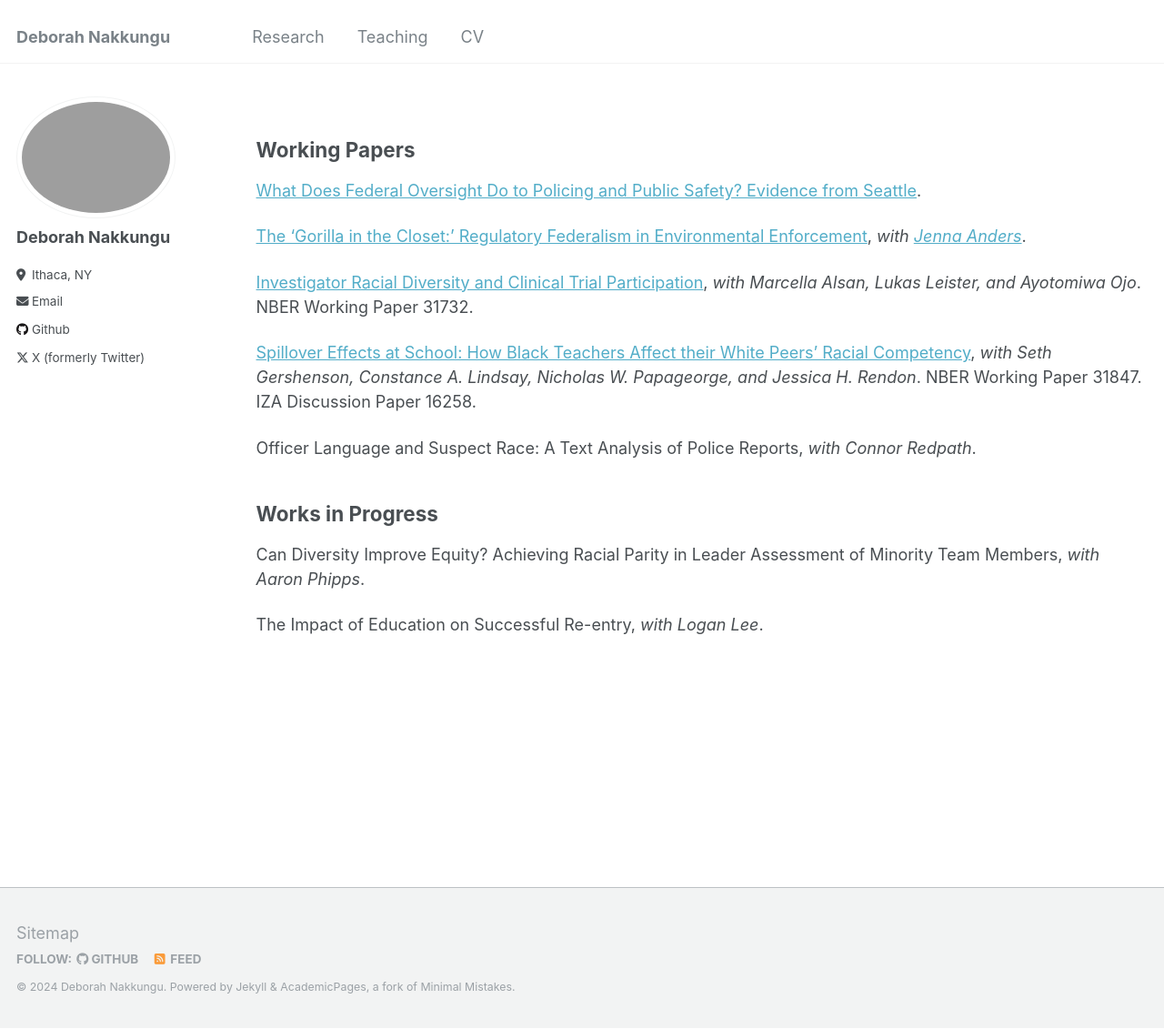
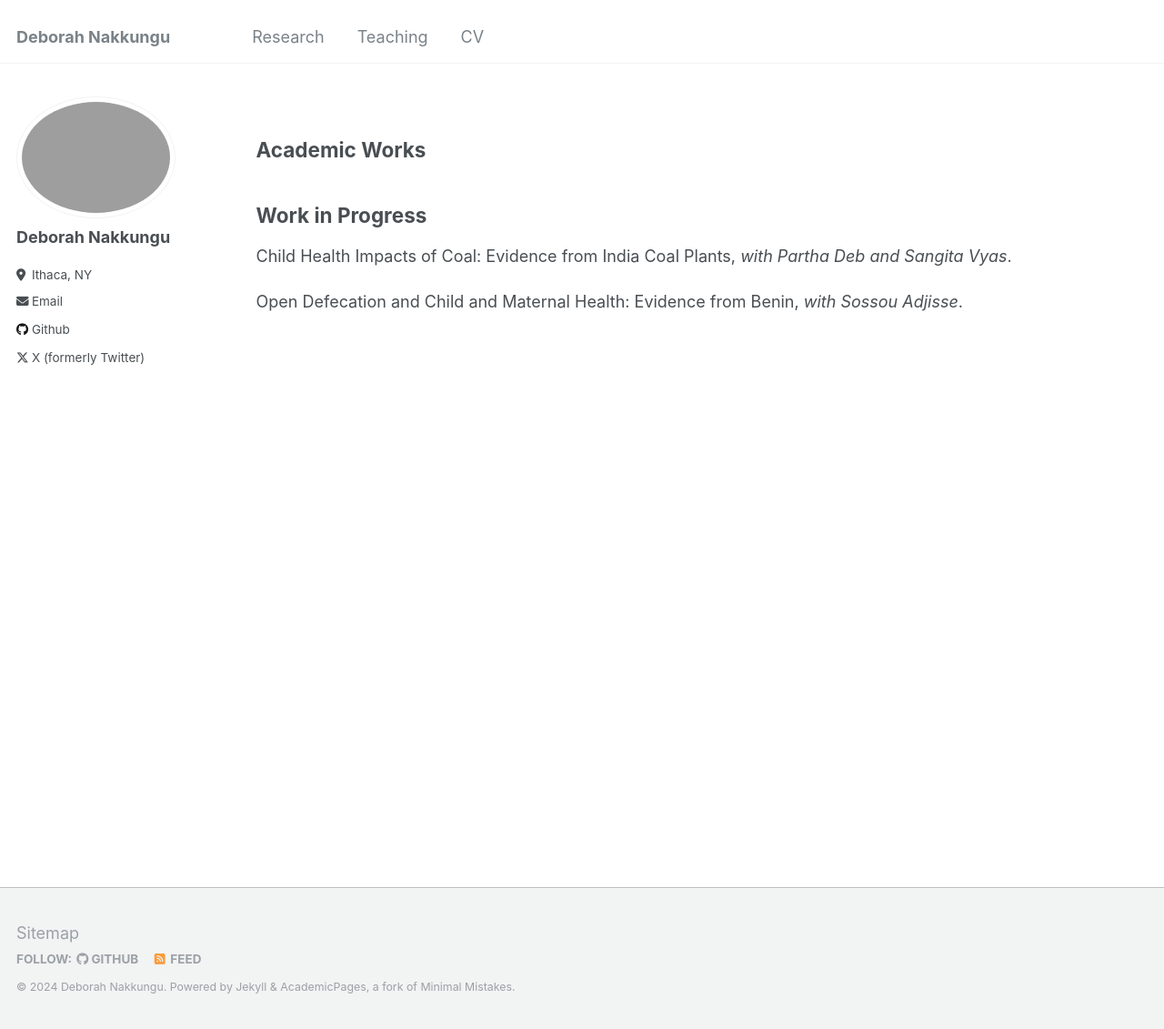
Before and after one commit to deborahnakkungu/deborahnakkungu.github.io, a Jekyll site: the page built from _pages/research.md, in a window 1280 px wide and 1131 px high. Shown: the whole window at 91% size. Built offline with Jekyll 4.4.1, drawn with Linux system fonts in a browser that asks for light colours.

Commit message:
Update research.md

```diff
--- a/_pages/research.md
+++ b/_pages/research.md
@@ -6,21 +6,11 @@ author_profile: true
 ---
 
 
-<h2>Working Papers</h2>
-
-[What Does Federal Oversight Do to Policing and Public Safety? Evidence from Seattle](https://romainecampbell.github.io/files/Campbell_federal_oversight.pdf).
-
-[The ‘Gorilla in the Closet:’ Regulatory Federalism in Environmental Enforcement](http://jenna-anders.github.io/files/ac_epa.pdf), *with [Jenna Anders](http://www.jennaanders.com/)*.
-
-[Investigator Racial Diversity and Clinical Trial Participation](https://www.nber.org/papers/w31732), *with Marcella Alsan, Lukas Leister, and Ayotomiwa Ojo*. NBER Working Paper 31732.
-
-[Spillover Effects at School: How Black Teachers Affect their White Peers’ Racial Competency](https://www.nber.org/papers/w31847), *with Seth Gershenson, Constance A. Lindsay, Nicholas W. Papageorge, and Jessica H. Rendon*. NBER Working Paper 31847. IZA Discussion Paper 16258.
-
-Officer Language and Suspect Race: A Text Analysis of Police Reports, *with Connor Redpath*.
+<h2>Academic Works</h2>
 
 
-<h2>Works in Progress</h2>
+<h2>Work in Progress</h2>
 
-Can Diversity Improve Equity? Achieving Racial Parity in Leader Assessment of Minority Team Members, *with Aaron Phipps*.
+Child Health Impacts of Coal: Evidence from India Coal Plants, *with Partha Deb and Sangita Vyas*.
 
-The Impact of Education on Successful Re-entry, *with Logan Lee*.
+Open Defecation and Child and Maternal Health: Evidence from Benin, *with Sossou Adjisse*.
```
